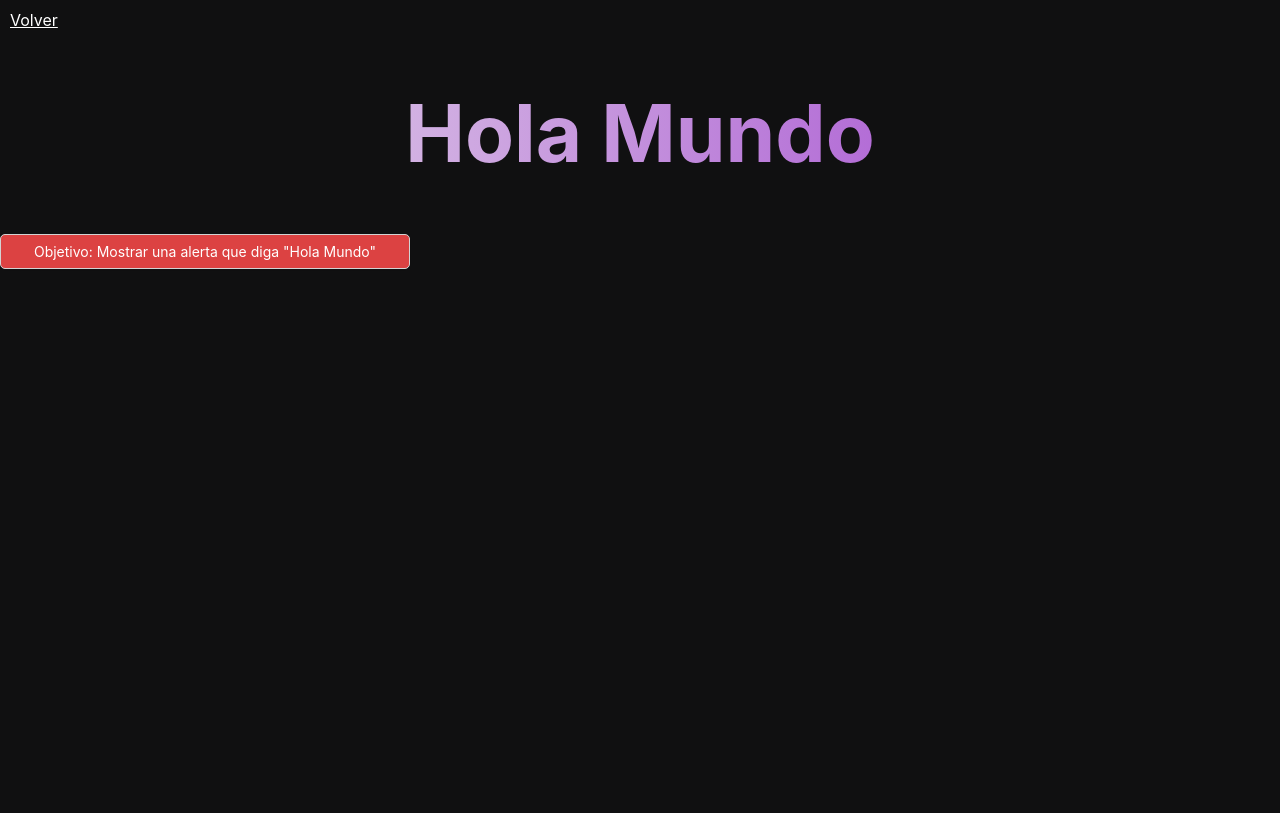
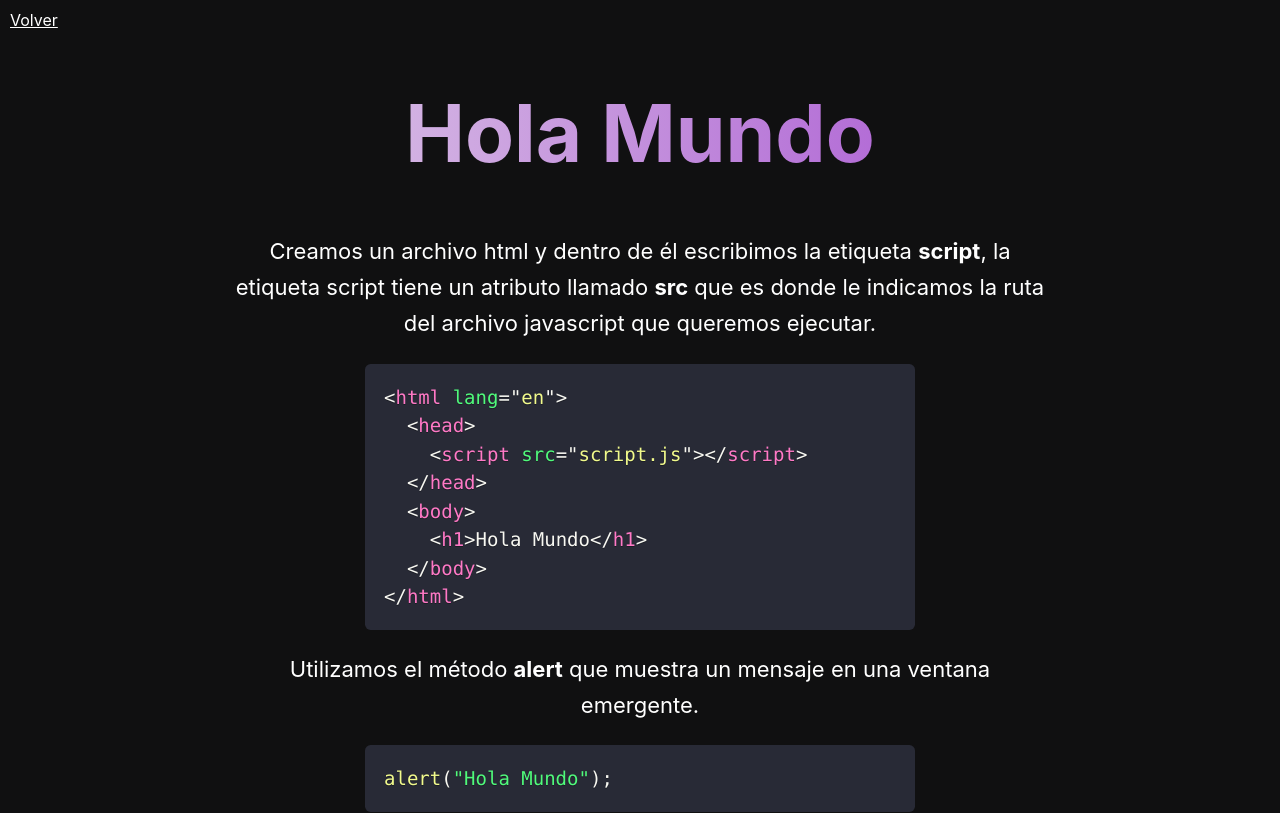
Before and after one commit to rubengarzon/ruben-academia, a React (Create React App) app: page /hola-mundo in a window 1280 px wide. Shown: the top 813 px of the page. Built offline with nearby package versions, Linux system fonts and the light colour scheme.

Commit message:
seccion holamundo añadido

```diff
--- a/package.json
+++ b/package.json
@@ -14,6 +14,7 @@
     "react-dom": "^18.2.0",
     "react-router-dom": "^6.4.3",
     "react-scripts": "5.0.1",
+    "react-syntax-highlighter": "^15.5.0",
     "web-vitals": "^2.1.4"
   },
   "scripts": {
--- a/src/pages/HolaMundo.js
+++ b/src/pages/HolaMundo.js
@@ -1,6 +1,16 @@
 import "../styles/holaMundo.css";
+import { Prism as SyntaxHighlighter } from "react-syntax-highlighter";
+import { dracula } from "react-syntax-highlighter/dist/esm/styles/prism";
 
 const HolaMundo = () => {
+  const codeString = `<html lang="en">
+  <head>
+    <script src="script.js"></script>
+  </head>
+  <body>
+    <h1>Hola Mundo</h1>
+  </body>
+</html> `;
   return (
     <>
       <div className="link">
@@ -9,9 +19,34 @@ const HolaMundo = () => {
       <div>
         <h1>Hola Mundo</h1>
       </div>
-      <span className="objective">
-        Objetivo: Mostrar una alerta que diga "Hola Mundo"
-      </span>
+      <div className="block">
+        <p className="content">
+          Creamos un archivo html y dentro de él escribimos la etiqueta{" "}
+          <strong>script</strong>, la etiqueta script tiene un atributo llamado{" "}
+          <strong>src</strong> que es donde le indicamos la ruta del archivo
+          javascript que queremos ejecutar.
+        </p>
+        <div className="code">
+          <SyntaxHighlighter language="html" style={dracula}>
+            {codeString}
+          </SyntaxHighlighter>
+        </div>
+      </div>
+      <div className="block">
+        <p className="content">
+          Utilizamos el método <strong>alert</strong> que muestra un mensaje en
+          una ventana emergente.
+        </p>
+        <div className="code">
+          <SyntaxHighlighter language="javascript" style={dracula}>
+            {`alert("Hola Mundo");`}
+          </SyntaxHighlighter>
+        </div>
+      </div>
+      <div className="block">
+        <p className="content">El resultado sería este:</p>
+        <img src="https://i.ibb.co/vsmpD2Q/holamundo.png" alt="Hola Mundo" />
+      </div>
     </>
   );
 };
--- a/src/styles/holaMundo.css
+++ b/src/styles/holaMundo.css
@@ -1,13 +1,19 @@
-.objective {
-  background-color: #dc4242;
-  border: 1px solid #d3d3d3;
-  border-radius: 5px;
-  box-shadow: 0 1px 1px rgba(0, 0, 0, 0.05);
-  color: white;
-  display: block;
-  font-size: 14px;
-  margin: 0 0 10px;
-  padding: 8px 12px;
-  text-decoration: none;
-  width: 30%;
+pre {
+  width: 50%;
+  font-size: 19px;
 }
+.code {
+  text-align: -webkit-center;
+}
+
+.block {
+  width: 80%;
+  margin: 0 auto;
+  text-align: -webkit-center;
+}
+
+.content {
+  font-size: 22px;
+  width: 80%;
+  line-height: 163%;
+}
```
Also changed, not shown: src/assets/img/holamundo.png (added), 1 other file (tests, documents, lock files or other folders).
